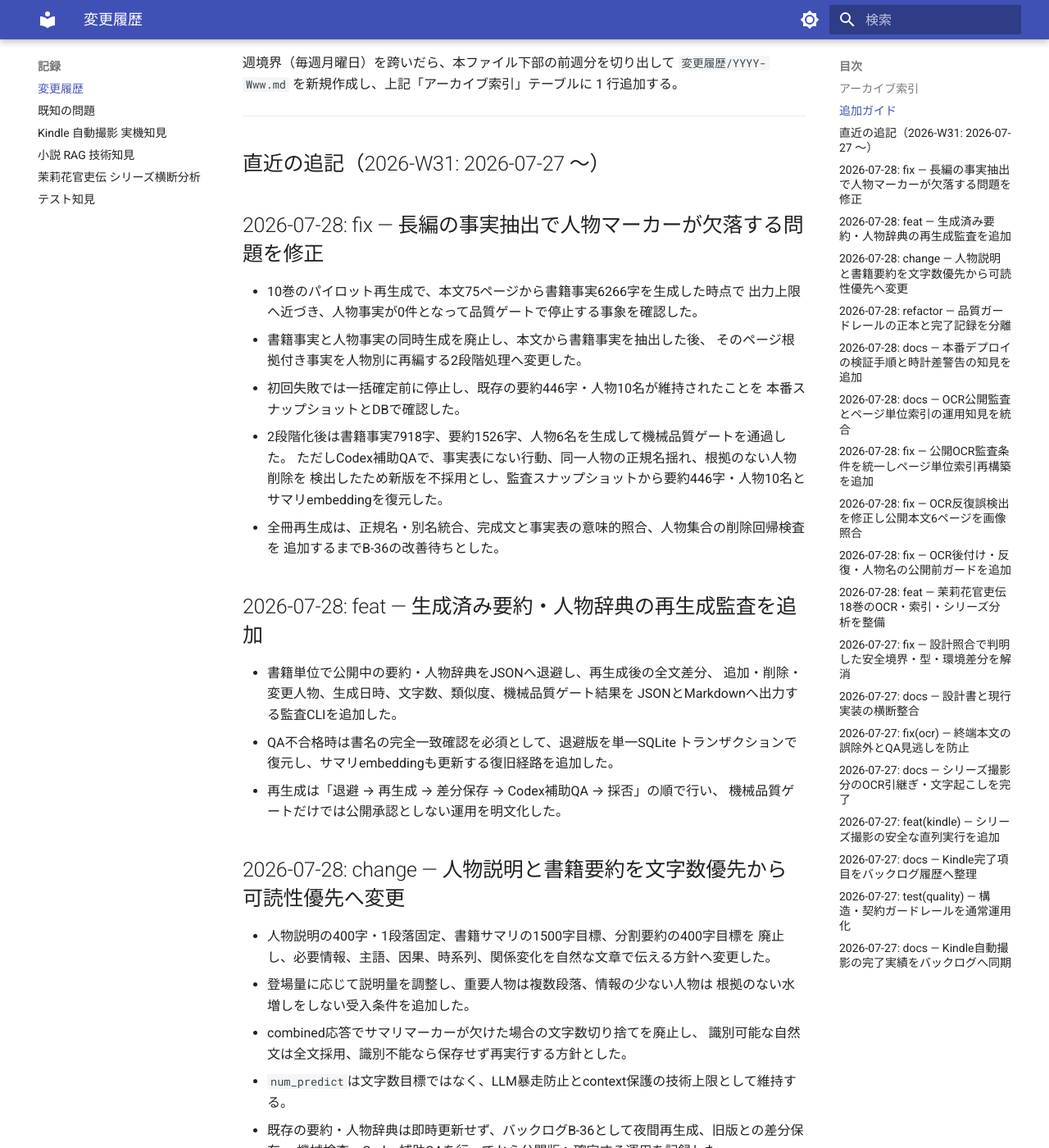
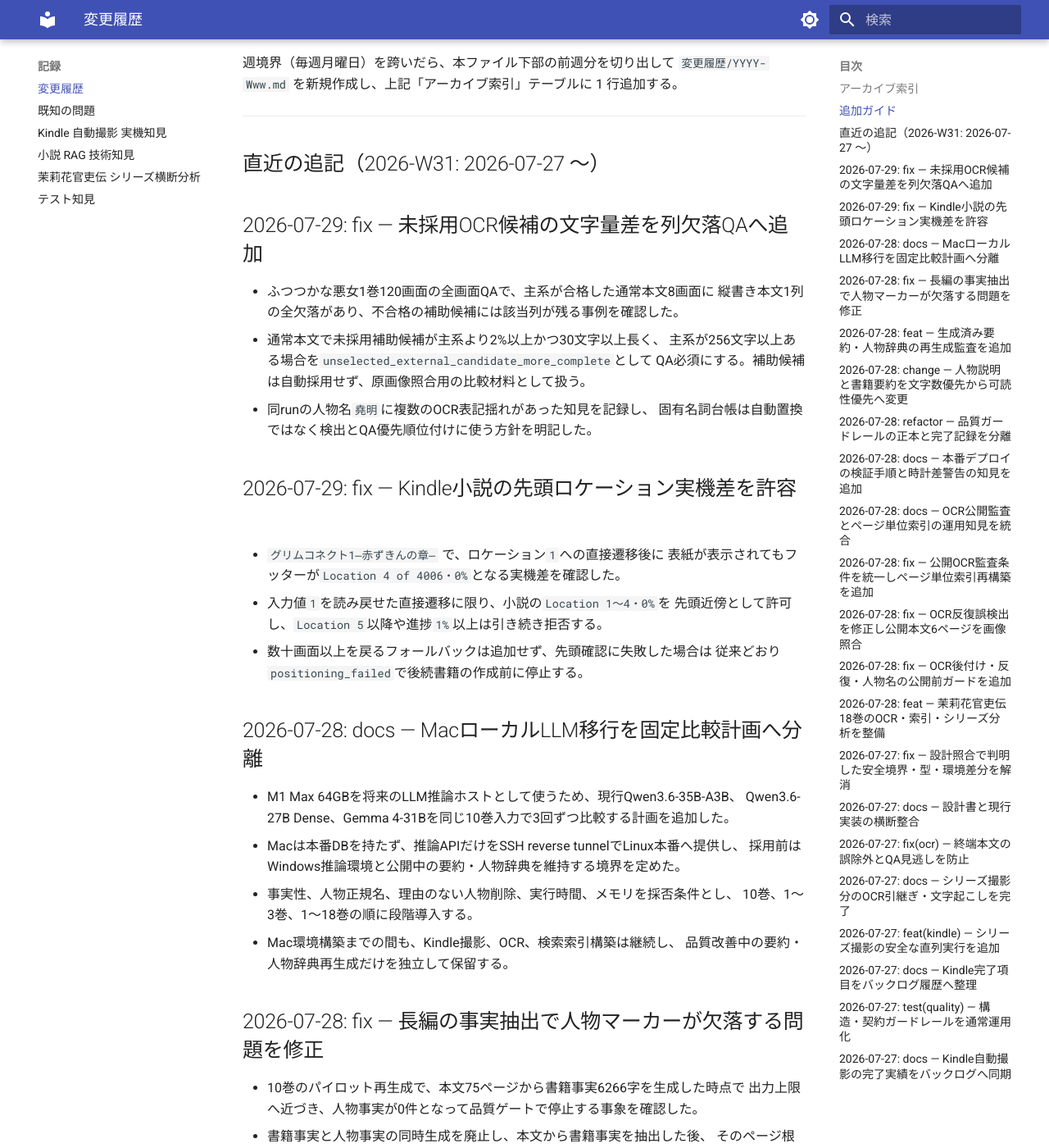
Before and after one commit to kkmmyr/Pic2PDF_Viewer, an MkDocs documentation site: the page built from docs/log/変更履歴.md, in a window 1280 px wide and 1400 px high, scrolled down 1943 px. Shown: the whole window at 82% size. Built offline with MkDocs 1.6.1 and Material for MkDocs 9.7.7, drawn with Linux system fonts in a browser that asks for light colours.

Commit message:
docs: sync Mac, Kindle, and OCR project records
Record the completed implementation changes and keep the feature backlog aligned with the Mac comparison and OCR QA work.

Co-Authored-By: Codex GPT-5 <noreply@anthropic.com>

```diff
--- a/docs/log/変更履歴.md
+++ b/docs/log/変更履歴.md
@@ -39,6 +39,36 @@
 ---
 
 ## 直近の追記（2026-W31: 2026-07-27 〜）
+
+## 2026-07-29: fix — 未採用OCR候補の文字量差を列欠落QAへ追加
+
+- ふつつかな悪女1巻120画面の全画面QAで、主系が合格した通常本文8画面に
+  縦書き本文1列の全欠落があり、不合格の補助候補には該当列が残る事例を確認した。
+- 通常本文で未採用補助候補が主系より2%以上かつ30文字以上長く、
+  主系が256文字以上ある場合を`unselected_external_candidate_more_complete`として
+  QA必須にする。補助候補は自動採用せず、原画像照合用の比較材料として扱う。
+- 同runの人物名`堯明`に複数のOCR表記揺れがあった知見を記録し、
+  固有名詞台帳は自動置換ではなく検出とQA優先順位付けに使う方針を明記した。
+
+## 2026-07-29: fix — Kindle小説の先頭ロケーション実機差を許容
+
+- `グリムコネクト1―赤ずきんの章―` で、ロケーション`1`への直接遷移後に
+  表紙が表示されてもフッターが`Location 4 of 4006・0%`となる実機差を確認した。
+- 入力値`1`を読み戻せた直接遷移に限り、小説の`Location 1〜4・0%`を
+  先頭近傍として許可し、`Location 5`以降や進捗`1%`以上は引き続き拒否する。
+- 数十画面以上を戻るフォールバックは追加せず、先頭確認に失敗した場合は
+  従来どおり`positioning_failed`で後続書籍の作成前に停止する。
+
+## 2026-07-28: docs — MacローカルLLM移行を固定比較計画へ分離
+
+- M1 Max 64GBを将来のLLM推論ホストとして使うため、現行Qwen3.6-35B-A3B、
+  Qwen3.6-27B Dense、Gemma 4-31Bを同じ10巻入力で3回ずつ比較する計画を追加した。
+- Macは本番DBを持たず、推論APIだけをSSH reverse tunnelでLinux本番へ提供し、
+  採用前はWindows推論環境と公開中の要約・人物辞典を維持する境界を定めた。
+- 事実性、人物正規名、理由のない人物削除、実行時間、メモリを採否条件とし、
+  10巻、1〜3巻、1〜18巻の順に段階導入する。
+- Mac環境構築までの間も、Kindle撮影、OCR、検索索引構築は継続し、
+  品質改善中の要約・人物辞典再生成だけを独立して保留する。
 
 ## 2026-07-28: fix — 長編の事実抽出で人物マーカーが欠落する問題を修正
 
```
Also changed, not shown: docs/log/計画/バックログ.md (+13 -1 lines).
